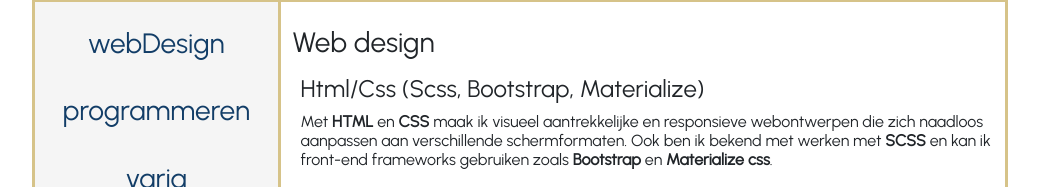
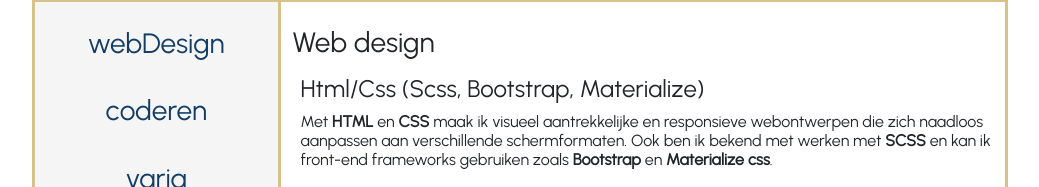
Before and after one commit to ToonSpanenburg/ToonSpanenburgWebsite, a Vue app: page / in a window 1280 px wide. Shown: the part 502-689 px from the top of the page, without its empty margins (120-1159 px from the left). Built offline with nearby package versions, Linux system fonts and the light colour scheme.

Commit message:
cv and margin fid

```diff
--- a/src/App.vue
+++ b/src/App.vue
@@ -20,7 +20,6 @@ import VoorstellingComponent from "@/components/VoorstellingComponent.vue";
     <ContactComponent/>
     <FooterComponent/>
   </div>
-
 </template>
 
 
--- a/src/components/ContactComponent.vue
+++ b/src/components/ContactComponent.vue
@@ -53,7 +53,7 @@
             </li>
 
             <li class="mt-2">
-              <a class="contactLink" href="Files/ToonSpanenburgCV.pdf" download="ToonSpanenburgCV.pdf">
+              <a class="contactLink" href="/public/ToonSpanenburgCV.pdf" download="ToonSpanenburgCV.pdf">
                 <i class="bi bi-download"></i>
                 Download mijn Cv
               </a>
--- a/src/components/MyHeader.vue
+++ b/src/components/MyHeader.vue
@@ -23,7 +23,7 @@
           </div>
 
           <div class="col navItem">
-            <a href="Files/ToonSpanenburgCV.pdf" download="ToonSpanenburgCV.pdf" class="navText">Mijn Cv</a>
+            <a href="/public/ToonSpanenburgCV.pdf" download="ToonSpanenburgCV.pdf" class="navText">Mijn Cv</a>
           </div>
         </div>
       </div>
@@ -46,8 +46,6 @@
               <li>
                 <a href="#Interesses" class="navText">interesses</a>
               </li>
-
-
               <li>
                 <a href="#Skills" class="navText">Skills</a>
               </li>
@@ -58,7 +56,7 @@
                 <a href="#Contact" class="navText">Contact</a>
               </li>
               <li>
-                <a href="#Contact" class="navText">Mijn Cv
+                <a href="/public/ToonSpanenburgCV.pdf" download="ToonSpanenburgCV.pdf" class="navText">Mijn Cv
                   <i class="bi bi-download"></i>
                 </a>
               </li>
--- a/src/components/Skills/ProgrammerenSkillsComponent.vue
+++ b/src/components/Skills/ProgrammerenSkillsComponent.vue
@@ -5,7 +5,7 @@
 <template>
   <div>
     <h3 class=" mt-4 mb-3">
-      Programmeren
+      Coderen
     </h3>
     <div class="ms-2">
 
--- a/src/components/SkillsComponent.vue
+++ b/src/components/SkillsComponent.vue
@@ -10,7 +10,7 @@ const activeSkill = ref('webDesign');
 
 const mySkills = [
     "webDesign",
-    "programmeren",
+    "coderen",
     "varia"
 ];
 function buttonClick(id)
@@ -56,7 +56,7 @@ export default {
           <div  class="col-12 col-md-3 skillsLine GreyBox buttonBox pt-lg-2" >
             <div class="row">
               <div v-for="(item, index) in mySkills" :key="index" class="col-4 col-sm-4 col-md-12 p-2" >
-                <button-component @click="buttonClick(index)" :buttonName="item" />
+                <button-component class="text-center" @click="buttonClick(index)" :buttonName="item" />
               </div>
             </div>
 
@@ -69,7 +69,7 @@ export default {
               <WebdesignSkillsComponent/>
             </div>
 
-            <div v-if="activeSkill == 'programmeren'">
+            <div v-if="activeSkill == 'coderen'">
               <ProgrammerenSkillsComponent/>
             </div>
 
```
